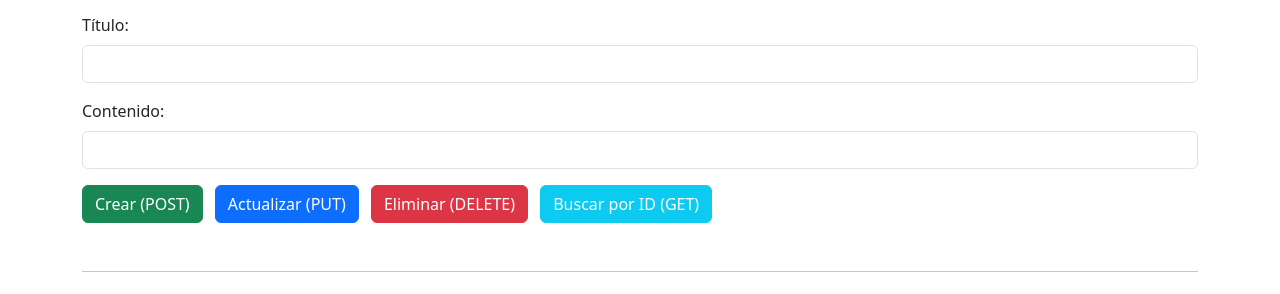
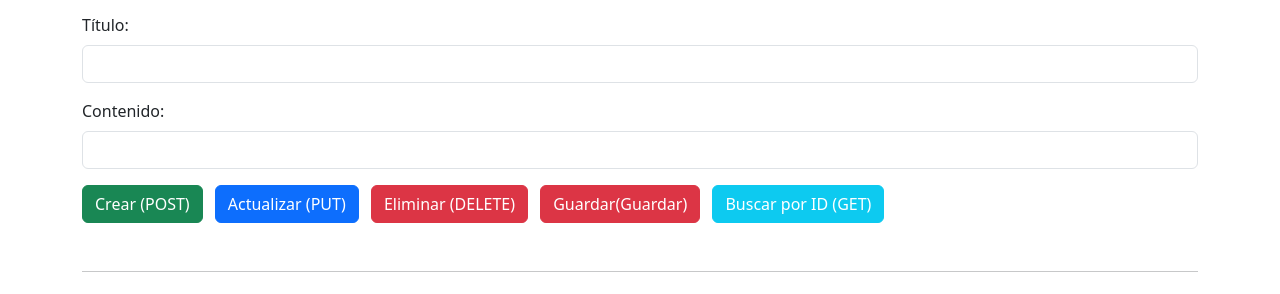
Before and after one commit to Danyraider/mi-api-restful, a plain HTML site: page index.html in a window 1280 px wide. Shown: the part 183-477 px from the top of the page. Drawn offline with nearby package versions, Linux system fonts and the light colour scheme; no server answers.

Commit message:
se agrego minuta

```diff
--- a/index.html
+++ b/index.html
@@ -184,6 +184,7 @@
                 <button type="button" class="btn btn-success me-2" onclick="createPost()">Crear (POST)</button>
                 <button type="button" class="btn btn-primary me-2" onclick="updatePost()">Actualizar (PUT)</button>
                 <button type="button" class="btn btn-danger me-2" onclick="deletePost()">Eliminar (DELETE)</button>
+                <button type="button" class="btn btn-danger me-2" onclick="savePost()">Guardar(Guardar)</button>
                 <button type="button" class="btn btn-info text-white" onclick="getPostById()">Buscar por ID
                     (GET)</button>
             </div>
```
